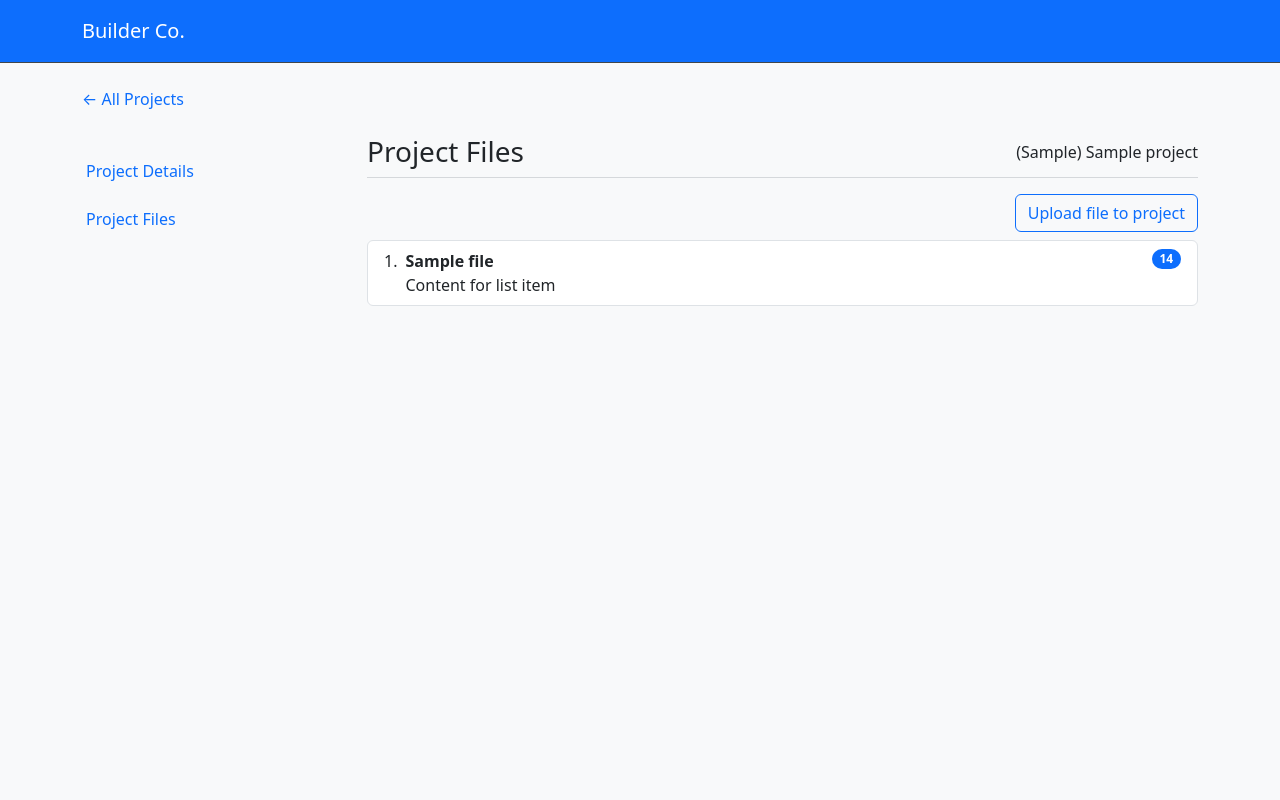
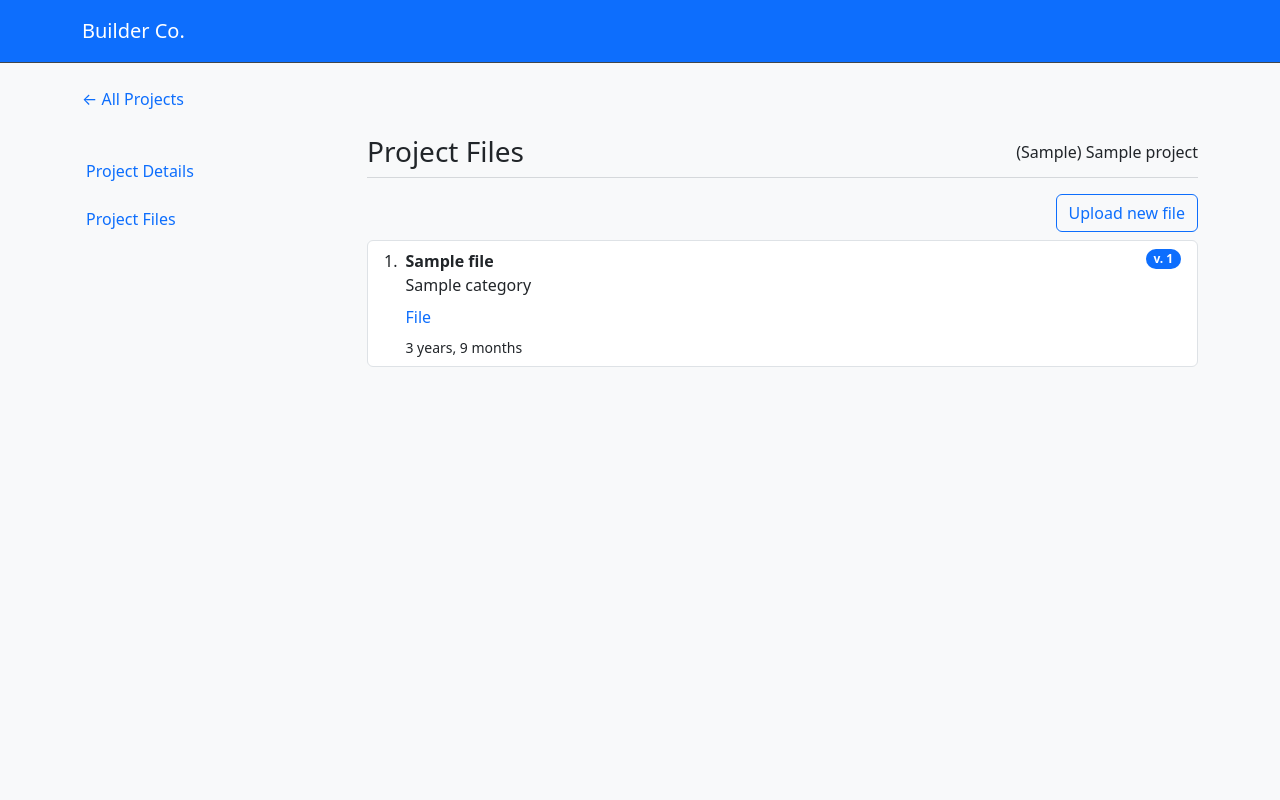
Before and after one commit to nobioma1/cpp_builderco, a Django app: template templates/files/project_files.html in a window 1280 px wide. Run offline with Django 5.2, Linux system fonts and the light colour scheme; tables that the repository leaves empty hold one stand-in row (values such as "Sample post"); the template is opened without the code that fills it: values that come from a table or form of the project are taken from there, most other values are stand-ins (such as "Sample title", 1, 10 or a date in 2020); data that the repository does not hold is empty; some libraries are stand-ins or nearby versions.

Commit message:
template fixes

```diff
--- a/projects/models.py
+++ b/projects/models.py
@@ -78,4 +78,4 @@ class Project(models.Model):
         db_table = "projects"
         verbose_name = "Project"
         verbose_name_plural = "Projects"
-        ordering = ["created_at"]
+        ordering = ["-created_at"]
--- a/templates/files/project_files.html
+++ b/templates/files/project_files.html
@@ -13,17 +13,28 @@
         <div class="d-flex justify-content-end mb-2">
             <a href="{% url 'upload_file' project.id %}" class="btn btn-outline-primary">
                 <i class="fa fa-upload" aria-hidden="true"></i>
-                Upload file to project
+                Upload new file
             </a>
         </div>
         <ol class="list-group list-group-numbered">
             {% for file in files %}
                 <li class="list-group-item d-flex justify-content-between align-items-start">
-                    <div class="ms-2 me-auto">
-                        <div class="fw-bold">{{ file.name }}</div>
-                        Content for list item
+                    <div class="ms-2 me-auto d-flex flex-column gap-2">
+                        <div>
+                            <div class="fw-bold">{{ file.name }}</div>
+                            <div class="fw-light fs-6">{{ file.category }}</div>
+                        </div>
+
+
+                        <div class="d-flex gap-4">
+                            <a href="#" class="text-decoration-none"><i class="fa-solid fa-file-arrow-down"></i>File</a>
+                            {% if file.get_versions_count > 1 %}
+                                <a href="#" class="text-decoration-none"><i class="fa-solid fa-folder-tree"></i>Versions</a>
+                            {% endif %}
+                        </div>
+                        <small class="fw-lighter">{{ file.updated_at|timesince }}</small>
                     </div>
-                    <span class="badge bg-primary rounded-pill">14</span>
+                    <span class="badge bg-primary rounded-pill">v. {{ file.get_versions|length }}</span>
                 </li>
             {% endfor %}
         </ol>
```
Also changed, not shown: files/models.py (+13 -6 lines), files/migrations/0004_alter_projectfile_options_projectfile_updated_at.py (added), projects/migrations/0004_alter_project_options.py (added).
